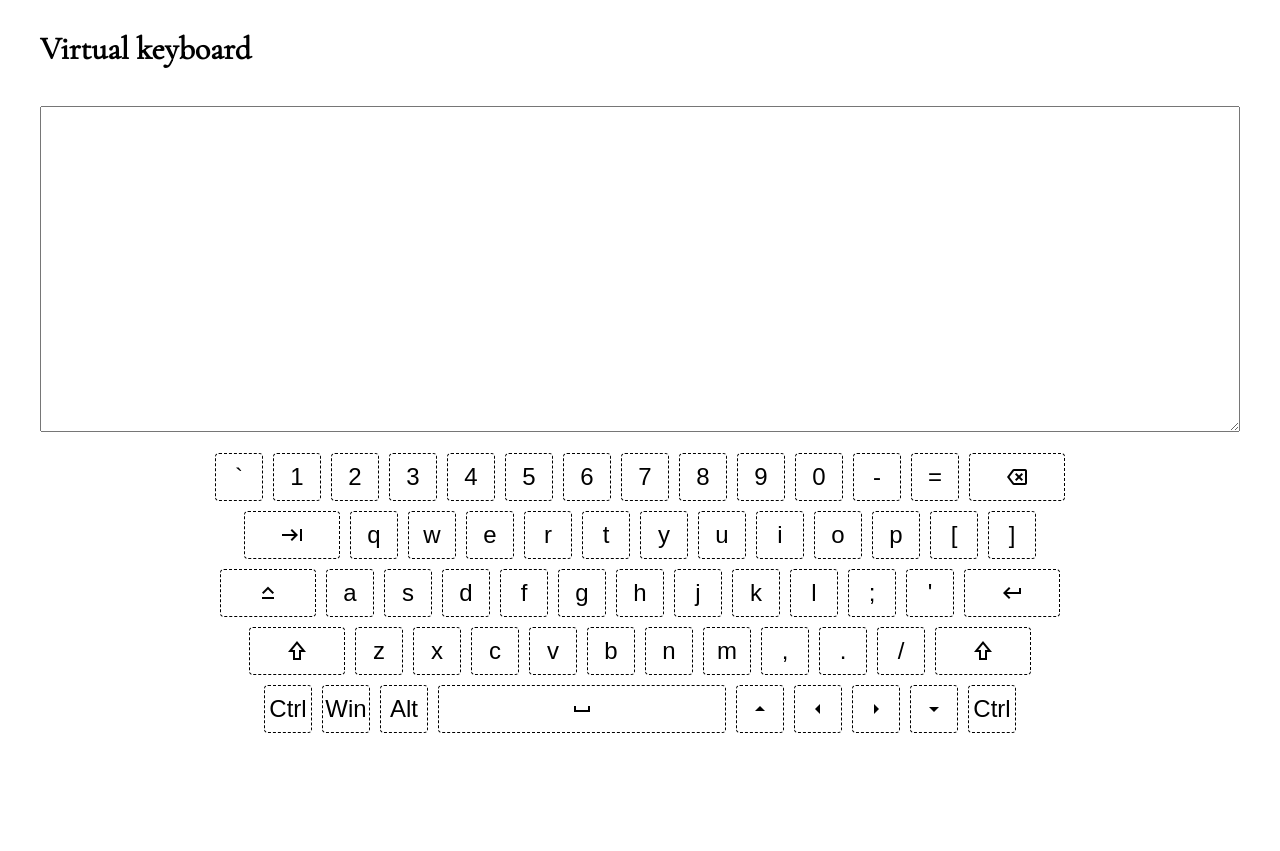
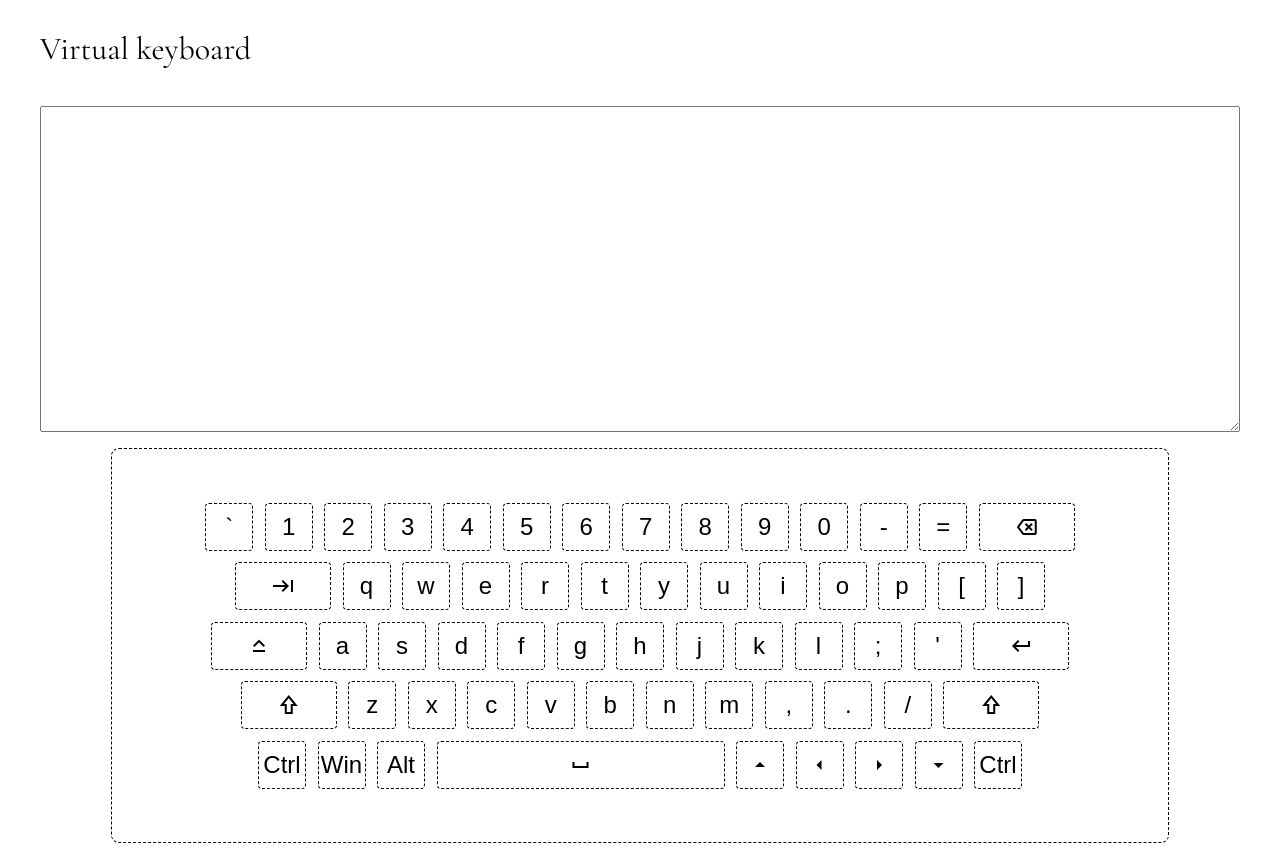
Before and after one commit to lazy-goose/virtual-keyboard, a website with bundled scripts: page source/index.html in a window 1280 px wide. Before the commit the page ends 800 px from the top, so only its background shows below. Built offline with nearby package versions, Linux system fonts and the light colour scheme.

Commit message:
fix: fix heading font-weight, add .help, px -> %,rem

```diff
--- a/source/styles/themes/development.css
+++ b/source/styles/themes/development.css
@@ -16,18 +16,25 @@
 }
 
 .heading {
+  font-weight: normal;
   font-size: 2rem;
 }
 
 .textarea {
   min-height: 20rem;
   font-family: inherit;
-  outline: transparent;
+}
+
+.help {
+  text-align: center;
 }
 
 .keyboard {
-  width: 60rem;
+  padding: 3rem;
+  width: 80%;
   margin: 0 auto;
+  border: var(--border-w) dashed var(--color-neutral-dark);
+  border-radius: 0.5rem;
 }
 
 .keyboard__keys-container {
@@ -35,7 +42,7 @@
 }
 
 .key {
-  margin: 5px;
+  margin: 0.6%;
 
   box-sizing: border-box;
   position: relative;
@@ -100,6 +107,7 @@
   width: 0.5rem;
   height: 0.5rem;
   border: var(--border-w) solid var(--color-neutral-dark);
+  background-color: var(--color-neutral-light);
   border-radius: 50%;
   transition: background-color, border-color;
 }
```
